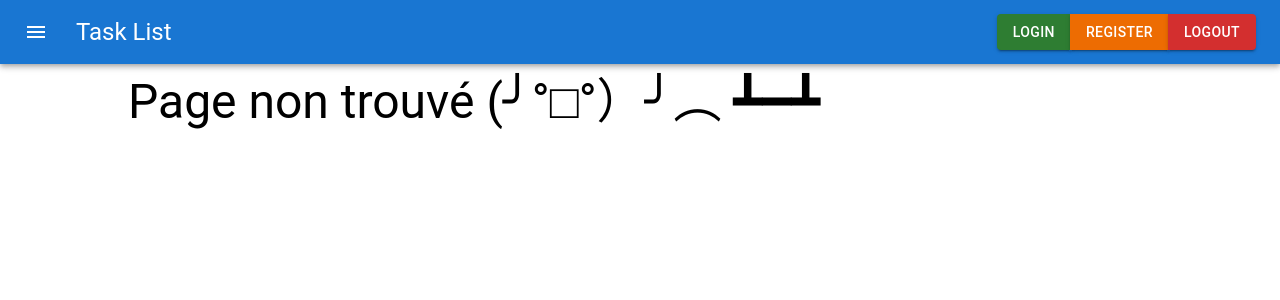
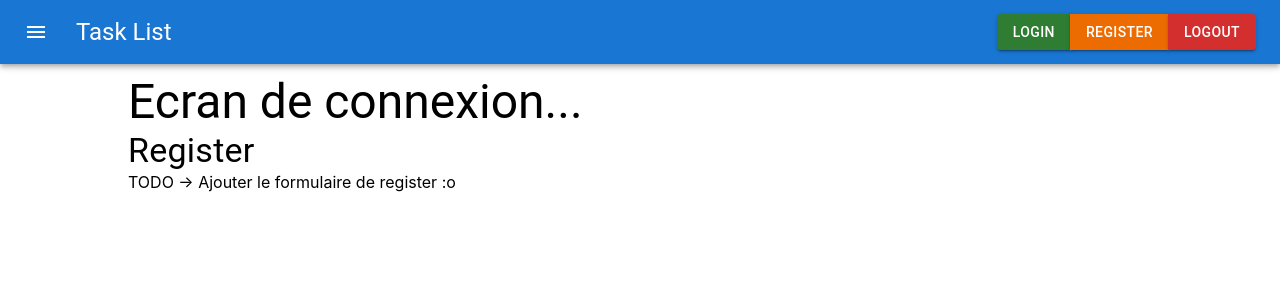
Before and after one commit to FormCours/Interface3Namur_JS2022_FilRouge_React, a React (Create React App) app: page /auth/register in a window 1280 px wide. Shown: the top 300 px of the page. Built offline with nearby package versions, Linux system fonts and the light colour scheme.

Commit message:
Add route for login and register

```diff
--- /dev/null
+++ b/src/pages/auth/index.jsx
@@ -0,0 +1,19 @@
+import { Outlet } from 'react-router-dom';
+import TitlePage from '../../components/title-page/title-page';
+
+
+const Auth = () => {
+
+    return (
+        <>
+            <TitlePage>
+                Ecran de connexion...
+            </TitlePage>
+
+            {/* ↓ Permet d'avoir des pages 'enfant' dans le routing */}
+            <Outlet />
+        </>
+    );
+};
+
+export default Auth;
--- /dev/null
+++ b/src/pages/auth/login.jsx
@@ -0,0 +1,16 @@
+import { Typography } from '@mui/material';
+
+const Login = () => {
+
+    return (
+        <>
+            <Typography component='h2' variant='h4'>
+                Login
+            </Typography>
+
+            TODO → Ajouter le formulaire de login :o
+        </>
+    );
+};
+
+export default Login;
--- /dev/null
+++ b/src/pages/auth/register.jsx
@@ -0,0 +1,16 @@
+import { Typography } from '@mui/material';
+
+const Register = () => {
+
+    return (
+        <>
+            <Typography component='h2' variant='h4'>
+                Register
+            </Typography>
+
+            TODO → Ajouter le formulaire de register :o
+        </>
+    );
+};
+
+export default Register;
```
Also changed, not shown: src/routes.js (+14 -3 lines).
